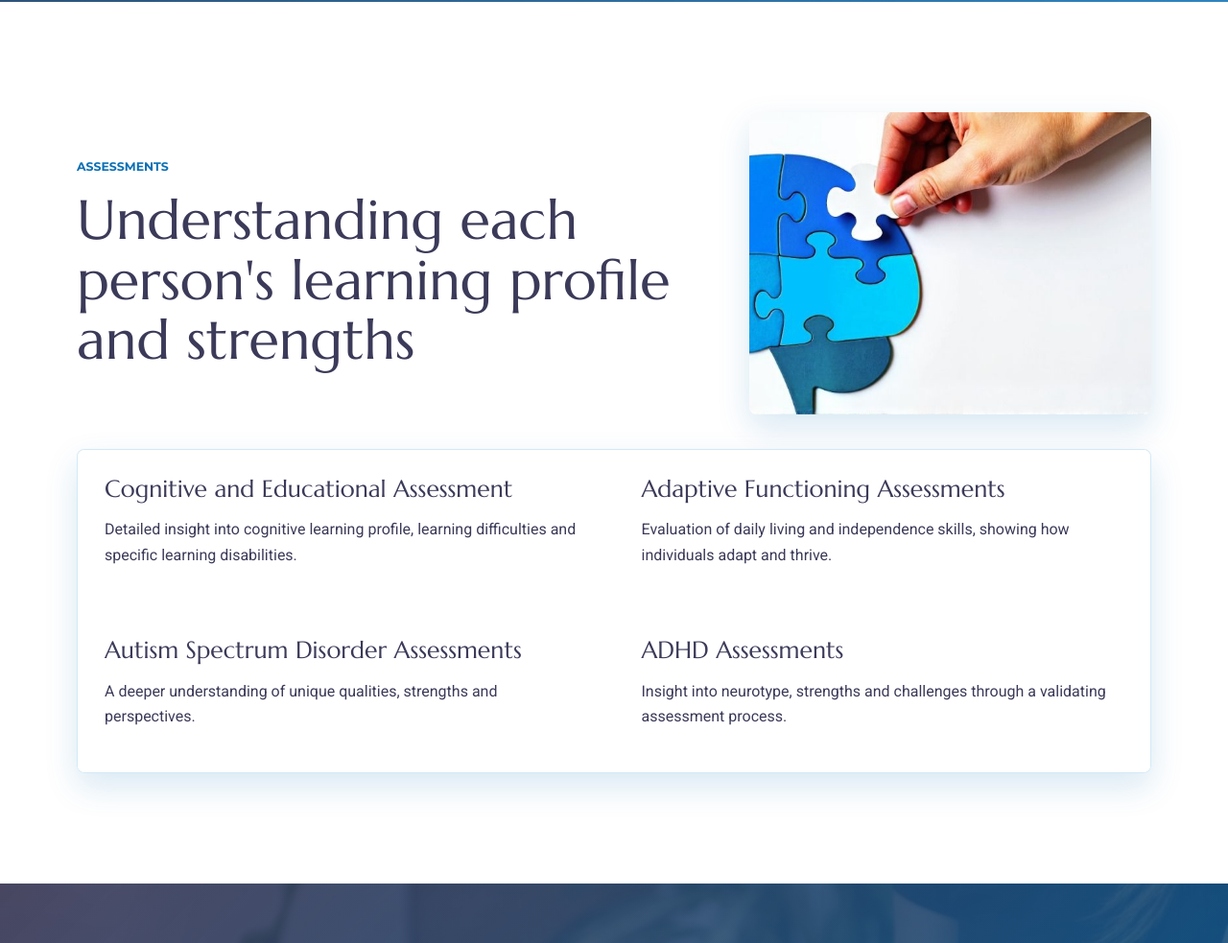
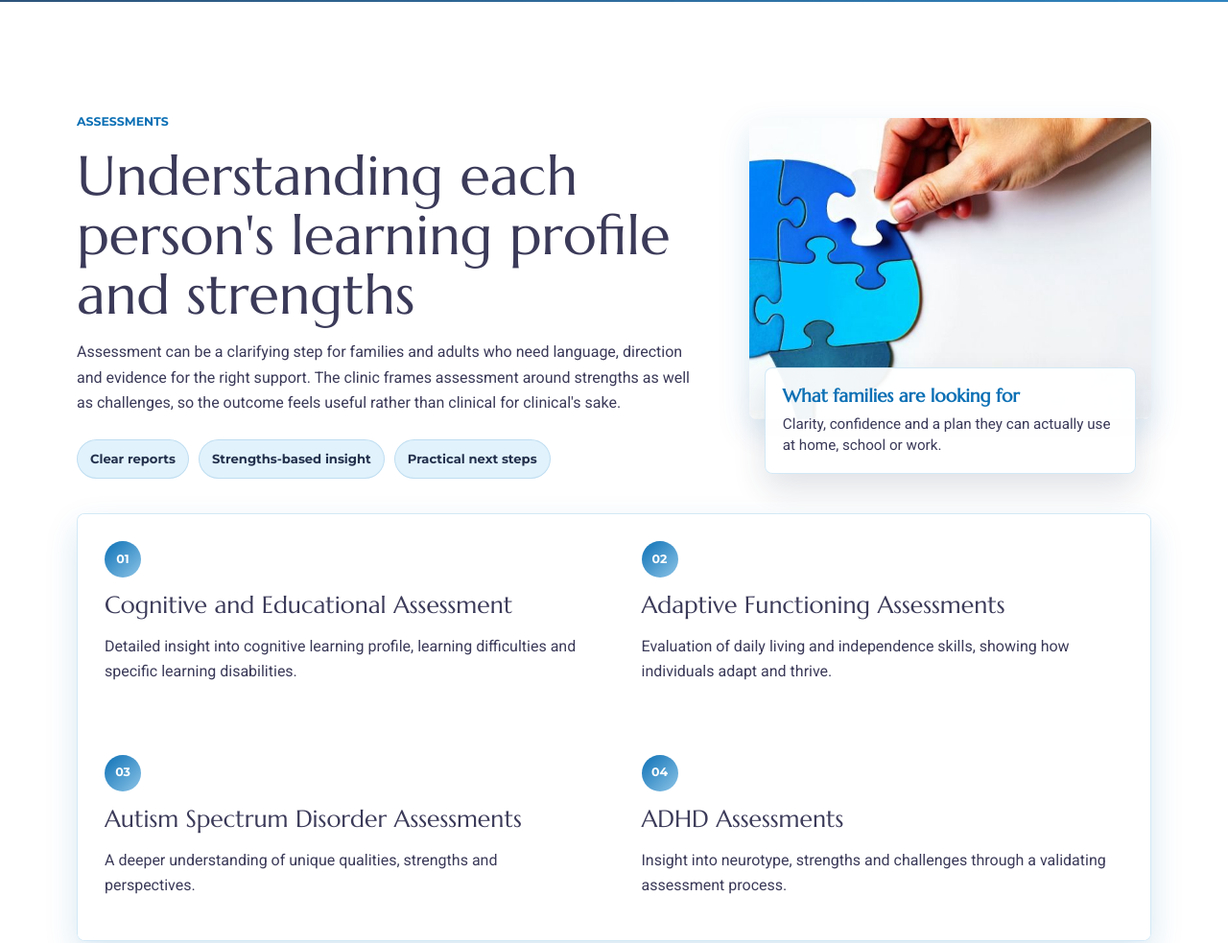
Before and after one commit to bigmuzb/evolving-minds-demo, a plain HTML site: page index.html in a window 1280 px wide. Shown: the part 5680-6663 px from the top of the page at 96% size. Drawn offline with Linux system fonts and the light colour scheme.

Commit message:
Strengthen assessments section

```diff
--- a/index.html
+++ b/index.html
@@ -9,7 +9,7 @@
   <link rel="preconnect" href="https://fonts.googleapis.com">
   <link rel="preconnect" href="https://fonts.gstatic.com" crossorigin>
   <link href="https://fonts.googleapis.com/css2?family=Marcellus&family=Montserrat:wght@500;600;700&family=Roboto:wght@300;400;500;700&display=swap" rel="stylesheet">
-  <link rel="stylesheet" href="styles.css?v=9">
+  <link rel="stylesheet" href="styles.css?v=10">
 </head>
 <body>
   <div class="cursor-cloud" aria-hidden="true"></div>
@@ -237,14 +237,26 @@
         <div>
           <p class="eyebrow">Assessments</p>
           <h2>Understanding each person's learning profile and strengths</h2>
+          <p>Assessment can be a clarifying step for families and adults who need language, direction and evidence for the right support. The clinic frames assessment around strengths as well as challenges, so the outcome feels useful rather than clinical for clinical's sake.</p>
+          <div class="assessment-points" aria-label="Assessment process highlights">
+            <span>Clear reports</span>
+            <span>Strengths-based insight</span>
+            <span>Practical next steps</span>
+          </div>
         </div>
-        <img src="assets/assessments.jpg" alt="Assessment and therapy room detail">
+        <figure class="assessment-image-card">
+          <img src="assets/assessments.jpg" alt="Assessment and therapy room detail">
+          <figcaption>
+            <strong>What families are looking for</strong>
+            <span>Clarity, confidence and a plan they can actually use at home, school or work.</span>
+          </figcaption>
+        </figure>
       </div>
       <div class="assessment-list reveal">
-        <div><h3>Cognitive and Educational Assessment</h3><p>Detailed insight into cognitive learning profile, learning difficulties and specific learning disabilities.</p></div>
-        <div><h3>Adaptive Functioning Assessments</h3><p>Evaluation of daily living and independence skills, showing how individuals adapt and thrive.</p></div>
-        <div><h3>Autism Spectrum Disorder Assessments</h3><p>A deeper understanding of unique qualities, strengths and perspectives.</p></div>
-        <div><h3>ADHD Assessments</h3><p>Insight into neurotype, strengths and challenges through a validating assessment process.</p></div>
+        <div><span>01</span><h3>Cognitive and Educational Assessment</h3><p>Detailed insight into cognitive learning profile, learning difficulties and specific learning disabilities.</p></div>
+        <div><span>02</span><h3>Adaptive Functioning Assessments</h3><p>Evaluation of daily living and independence skills, showing how individuals adapt and thrive.</p></div>
+        <div><span>03</span><h3>Autism Spectrum Disorder Assessments</h3><p>A deeper understanding of unique qualities, strengths and perspectives.</p></div>
+        <div><span>04</span><h3>ADHD Assessments</h3><p>Insight into neurotype, strengths and challenges through a validating assessment process.</p></div>
       </div>
     </section>
 
--- a/styles.css
+++ b/styles.css
@@ -569,7 +569,34 @@ blockquote {
   margin-bottom: 36px;
 }
 
-.assessment-hero img {
+.assessment-hero p {
+  max-width: 660px;
+}
+
+.assessment-points {
+  display: flex;
+  flex-wrap: wrap;
+  gap: 10px;
+  margin-top: 24px;
+}
+
+.assessment-points span {
+  padding: 9px 13px;
+  color: var(--deep);
+  background: rgba(190, 227, 248, 0.46);
+  border: 1px solid rgba(12, 112, 181, 0.16);
+  border-radius: 999px;
+  font-family: "Montserrat", Arial, sans-serif;
+  font-size: 0.82rem;
+  font-weight: 800;
+}
+
+.assessment-image-card {
+  position: relative;
+  margin: 0;
+}
+
+.assessment-image-card img {
   width: 100%;
   aspect-ratio: 4 / 3;
   object-fit: cover;
@@ -577,13 +604,58 @@ blockquote {
   box-shadow: var(--soft-shadow);
 }
 
+.assessment-image-card figcaption {
+  position: relative;
+  width: calc(100% - 32px);
+  margin: -54px auto 0;
+  padding: 18px;
+  color: var(--ink);
+  background: rgba(255, 255, 255, 0.94);
+  border: 1px solid rgba(141, 197, 232, 0.38);
+  border-radius: 8px;
+  box-shadow: 0 16px 34px rgba(35, 48, 76, 0.14);
+}
+
+.assessment-image-card strong,
+.assessment-image-card span {
+  display: block;
+}
+
+.assessment-image-card strong {
+  color: var(--blue);
+  font-family: "Marcellus", Georgia, serif;
+  font-size: 1.18rem;
+  line-height: 1.2;
+}
+
+.assessment-image-card span {
+  margin-top: 6px;
+  font-size: 0.95rem;
+  line-height: 1.45;
+}
+
 .assessment-list div {
+  position: relative;
   padding: 28px;
   background: rgba(255, 255, 255, 0.88);
 }
 
 .assessment-list div:hover {
   background: var(--mist);
+}
+
+.assessment-list span {
+  display: inline-grid;
+  place-items: center;
+  width: 38px;
+  height: 38px;
+  margin-bottom: 16px;
+  color: #fff;
+  background: linear-gradient(135deg, var(--blue), var(--sky));
+  border-radius: 50%;
+  font-family: "Montserrat", Arial, sans-serif;
+  font-size: 0.78rem;
+  font-weight: 800;
 }
 
 .supervision-band {
```
